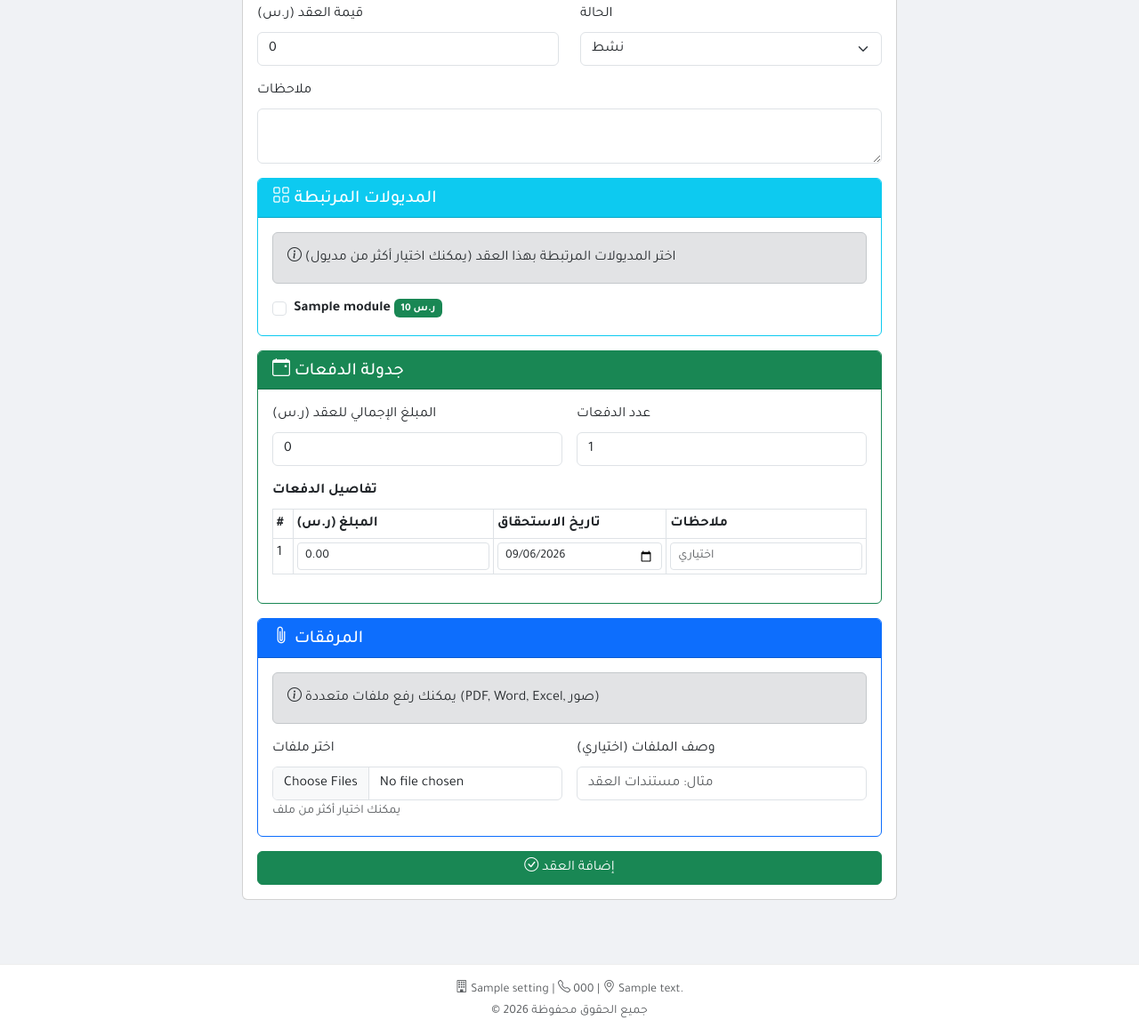
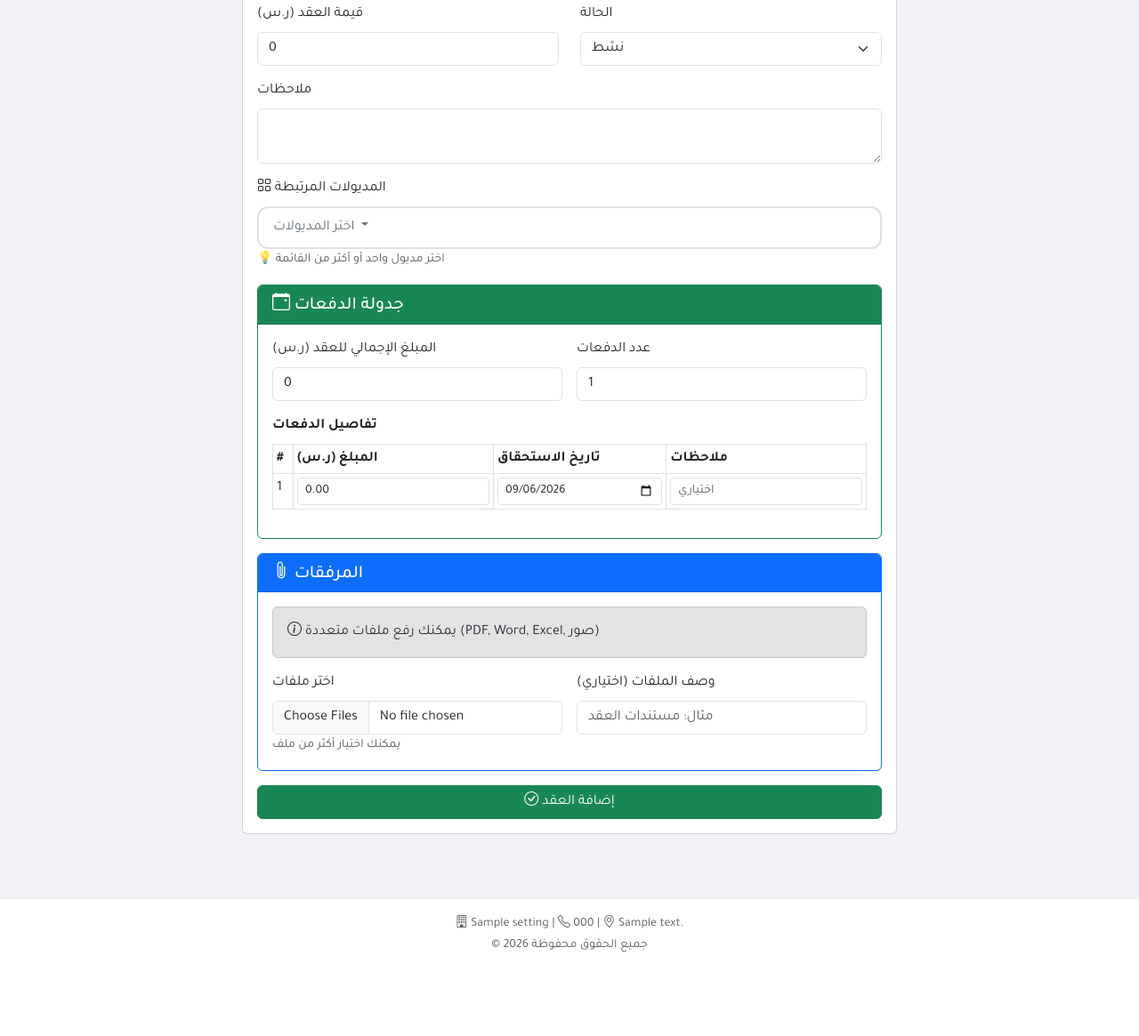
Before and after one commit to fahdsalim19977-sys/taskmanagementerp, a Python web app: template templates/add_contract.html in a window 1280 px wide. Shown: the part 549-1714 px from the top of the page at 89% size. After the commit the page ends 1620 px from the top, so only its background shows below. Run offline with Jinja, Linux system fonts and the light colour scheme; the template is opened without the code that fills it: most values are stand-ins (such as "Sample title", 1, 10 or a date in 2020).

Commit message:
Add files via upload

```diff
--- a/templates/add_contract.html
+++ b/templates/add_contract.html
@@ -78,40 +78,46 @@
                         <textarea name="notes" class="form-control" rows="2"></textarea>
                     </div>
 
-                    <!-- ===== اختيار المديولات ===== -->
-                    <div class="card mt-3 mb-3 border border-info">
-                        <div class="card-header bg-info text-white">
-                            <h5 class="mb-0"><i class="bi bi-grid"></i> المديولات المرتبطة</h5>
-                        </div>
-                        <div class="card-body">
-                            <div class="alert alert-secondary">
-                                <i class="bi bi-info-circle"></i> اختر المديولات المرتبطة بهذا العقد (يمكنك اختيار أكثر من مديول)
-                            </div>
+                    <!-- ===== اختيار المديولات (نفس شكل اختيار المدربين) ===== -->
+                    <div class="mb-3">
+                        <label class="form-label"><i class="bi bi-grid"></i> المديولات المرتبطة</label>
 
-                            <div class="row">
+                        <div class="dropdown">
+                            <button class="btn btn-outline-secondary w-100 text-start dropdown-toggle"
+                                    type="button" id="moduleDropdown"
+                                    data-bs-toggle="dropdown" aria-expanded="false"
+                                    style="border-radius: 12px; padding: 10px 16px; min-height: 48px; background: white;">
+                                <span id="selectedModulesText" style="color: #6c757d;">اختر المديولات</span>
+                            </button>
+                            <ul class="dropdown-menu w-100 p-2" aria-labelledby="moduleDropdown"
+                                style="max-height: 200px; overflow-y: auto; border-radius: 12px; border: 2px solid #e0e0e0; box-shadow: 0 8px 30px rgba(0,0,0,0.1);">
+                                {% if module_types %}
                                     {% for module in module_types %}
-                                <div class="col-md-6 col-lg-4">
+                                    <li>
                                         <div class="form-check">
-                                        <input class="form-check-input" type="checkbox" name="module_ids" value="{{ module.id }}" id="module{{ module.id }}">
+                                            <input class="form-check-input module-checkbox" type="checkbox"
+                                                   name="module_ids" value="{{ module.id }}"
+                                                   id="module{{ module.id }}"
+                                                   onchange="updateModuleSelection()">
                                             <label class="form-check-label" for="module{{ module.id }}">
-                                            <strong>{{ module.name }}</strong>
+                                                {{ module.name }}
                                                 {% if module.price > 0 %}
-                                            <span class="badge bg-success">{{ module.price }} ر.س</span>
+                                                <span class="badge bg-success ms-1">{{ module.price }} ر.س</span>
                                                 {% endif %}
                                             </label>
                                         </div>
+                                    </li>
+                                    {% endfor %}
+                                {% else %}
+                                    <li class="text-muted">⚠️ لا توجد أنواع مديولات</li>
+                                {% endif %}
+                            </ul>
                         </div>
-                                {% endfor %}
-                            </div>
-
+                        <small class="text-muted">💡 اختر مديول واحد أو أكثر من القائمة</small>
                         {% if not module_types %}
-                            <div class="alert alert-warning mt-2">
-                                <i class="bi bi-exclamation-triangle"></i>
-                                لا توجد أنواع مديولات متاحة. قم بإضافة أنواع المديولات من شاشة
-                                <a href="/module_types" target="_blank">أنواع المديولات</a>
-                            </div>
+                        <br>
+                        <a href="/module_types" class="btn btn-sm btn-info mt-1">➕ إضافة أنواع مديولات</a>
                         {% endif %}
-                        </div>
                     </div>
 
                     <!-- ===== جدولة الدفعات ===== -->
@@ -197,6 +203,27 @@
 </div>
 
 <script>
+// ===== تحديث النص المعروض لاختيار المديولات =====
+function updateModuleSelection() {
+    var checkboxes = document.querySelectorAll('.module-checkbox:checked');
+    var textElement = document.getElementById('selectedModulesText');
+
+    if (checkboxes.length === 0) {
+        textElement.textContent = 'اختر المديولات';
+        textElement.style.color = '#6c757d';
+    } else {
+        var names = [];
+        checkboxes.forEach(function(cb) {
+            var label = document.querySelector('label[for="' + cb.id + '"]');
+            names.push(label.textContent.trim());
+        });
+        textElement.textContent = names.join(', ');
+        textElement.style.color = '#1a237e';
+        textElement.style.fontWeight = '500';
+    }
+}
+
+// ===== تحديث جدولة الدفعات =====
 function updateInstallments() {
     const totalAmount = parseFloat(document.getElementById('totalAmount').value) || 0;
     const count = parseInt(document.getElementById('installmentCount').value) || 1;
@@ -229,8 +256,77 @@ function updateInstallments() {
     tbody.innerHTML = html;
 }
 
+// ===== عند تحميل الصفحة =====
 document.addEventListener('DOMContentLoaded', function() {
+    updateModuleSelection();
     updateInstallments();
 });
 </script>
+
+<style>
+/* ===== تنسيق الزر ===== */
+.btn-outline-secondary {
+    border: 2px solid #e0e0e0 !important;
+    transition: all 0.3s ease !important;
+}
+
+.btn-outline-secondary:hover {
+    border-color: #1a237e !important;
+    background: #f8f9fa !important;
+}
+
+.btn-outline-secondary:focus {
+    border-color: #1a237e !important;
+    box-shadow: 0 0 0 4px rgba(26, 35, 126, 0.1) !important;
+}
+
+/* ===== تنسيق القائمة ===== */
+.dropdown-menu {
+    padding: 8px !important;
+}
+
+.dropdown-menu .form-check {
+    padding: 6px 8px !important;
+    border-radius: 8px !important;
+    transition: all 0.2s ease !important;
+}
+
+.dropdown-menu .form-check:hover {
+    background: #f0f2f5 !important;
+}
+
+.dropdown-menu .form-check-input {
+    margin-left: 0 !important;
+}
+
+.dropdown-menu .form-check-input:checked {
+    background-color: #1a237e !important;
+    border-color: #1a237e !important;
+}
+
+.dropdown-menu .form-check-label {
+    font-size: 14px !important;
+    color: #333 !important;
+    cursor: pointer !important;
+}
+
+/* ===== تنسيق الـ Scrollbar ===== */
+.dropdown-menu::-webkit-scrollbar {
+    width: 6px;
+}
+
+.dropdown-menu::-webkit-scrollbar-track {
+    background: #f1f1f1;
+    border-radius: 10px;
+}
+
+.dropdown-menu::-webkit-scrollbar-thumb {
+    background: #1a237e;
+    border-radius: 10px;
+}
+
+.dropdown-menu::-webkit-scrollbar-thumb:hover {
+    background: #0d1445;
+}
+</style>
 {% endblock %}
```
Lines whose indentation alone changed are shown as unchanged.
